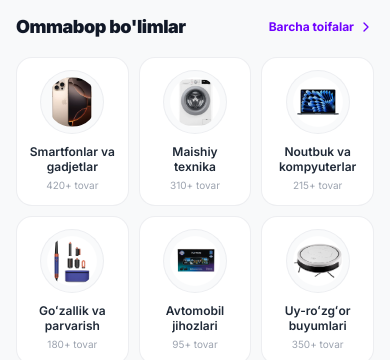
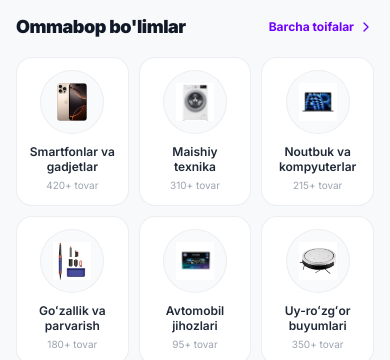
Before and after one commit to Otabek1789/Elrizo, a Next.js app: page / in a window 390 px wide. Shown: the part 331-691 px from the top of the page. Built offline with nearby package versions, Linux system fonts and the light colour scheme; no server answers; the database is empty.

Commit message:
fix(categories): adjust circle padding so smartphone and category images fit completely without clipping

```diff
--- a/src/components/CategoryList.tsx
+++ b/src/components/CategoryList.tsx
@@ -31,11 +31,11 @@ export const CategoryList: React.FC<CategoryListProps> = ({ onSelectCategory })
                     : 'border-gray-200/70 dark:border-gray-800/80 hover:border-purple-300 dark:hover:border-purple-500/40 hover:shadow-card-hover'
                 }`}
               >
-                <div className="w-14 h-14 sm:w-20 sm:h-20 rounded-full overflow-hidden bg-gray-50 dark:bg-slate-900/60 mb-2 p-1.5 border border-gray-200/60 dark:border-gray-800/80 group-hover:scale-105 transition-transform flex items-center justify-center">
+                <div className="w-14 h-14 sm:w-20 sm:h-20 rounded-full overflow-hidden bg-gray-50 dark:bg-slate-900/60 mb-2 p-2.5 sm:p-3 border border-gray-200/60 dark:border-gray-800/80 group-hover:scale-105 transition-transform flex items-center justify-center">
                   <img
                     src={cat.image}
                     alt={translatedName}
-                    className="w-full h-full object-contain rounded-full"
+                    className="w-full h-full object-contain p-0.5"
                   />
                 </div>
                 <span className={`text-[11px] sm:text-sm font-semibold line-clamp-2 leading-tight transition-colors ${
@@ -61,11 +61,11 @@ export const CategoryList: React.FC<CategoryListProps> = ({ onSelectCategory })
                   : 'border-gray-200/70 dark:border-slate-800/80 hover:border-purple-300 dark:hover:border-purple-500/40 hover:shadow-card-hover'
               }`}
             >
-              <div className="w-16 h-16 sm:w-20 sm:h-20 rounded-full overflow-hidden bg-gray-50 dark:bg-slate-900/60 mb-2.5 p-1.5 border border-gray-200/60 dark:border-slate-800/80 group-hover:scale-105 transition-transform flex items-center justify-center">
+              <div className="w-16 h-16 sm:w-20 sm:h-20 rounded-full overflow-hidden bg-gray-50 dark:bg-slate-900/60 mb-2.5 p-2.5 sm:p-3 border border-gray-200/60 dark:border-slate-800/80 group-hover:scale-105 transition-transform flex items-center justify-center">
                 <img
                   src={cat.image}
                   alt={translatedName}
-                  className="w-full h-full object-contain rounded-full"
+                  className="w-full h-full object-contain p-0.5"
                 />
               </div>
               <span className={`text-xs sm:text-sm font-semibold line-clamp-2 leading-tight transition-colors ${
```
